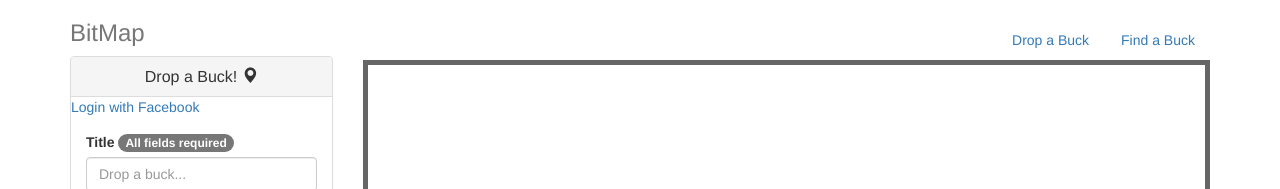
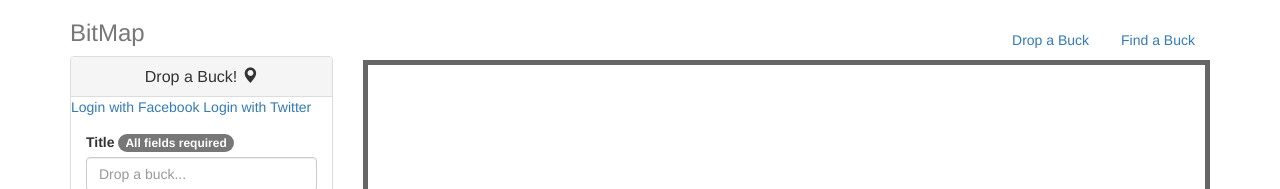
Before and after one commit to herlitzj/bitmap, a website: page public/index.html at #/drop in a window 1280 px wide. Shown: the top 189 px of the page. Drawn offline with nearby package versions, Linux system fonts and the light colour scheme; some packages are replaced by stand-ins of ours; no server answers.

Commit message:
added twitter oauth

```diff
--- a/public/partials/dropForm.html
+++ b/public/partials/dropForm.html
@@ -6,6 +6,7 @@
             <h2 class="panel-title text-center">Drop a Buck! <span class="glyphicon glyphicon-map-marker"></span></h2>
         </div>
         <a href="/auth/facebook">Login with Facebook</a>
+        <a href="/auth/twitter">Login with Twitter</a>
         <!-- Panel Body -->
         <div class="panel-body">
             <!-- Creates Form (novalidate disables HTML validation, Angular will control) -->
```
